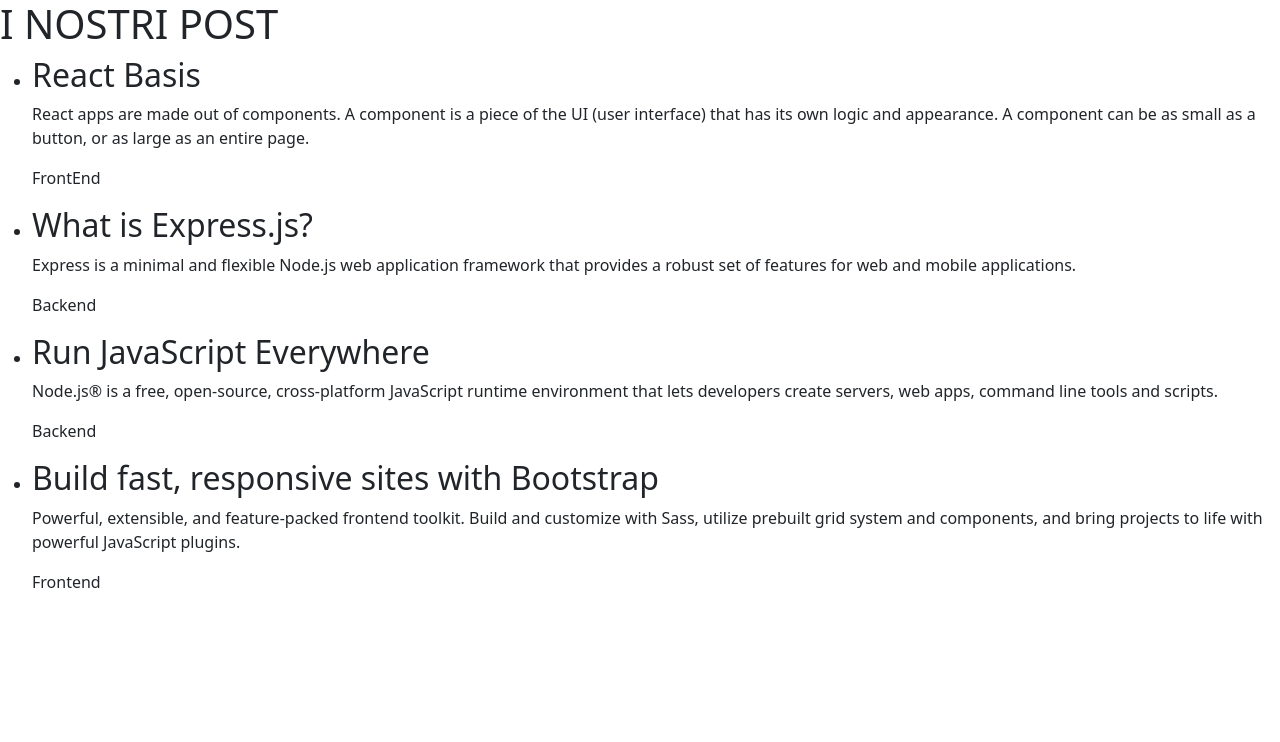
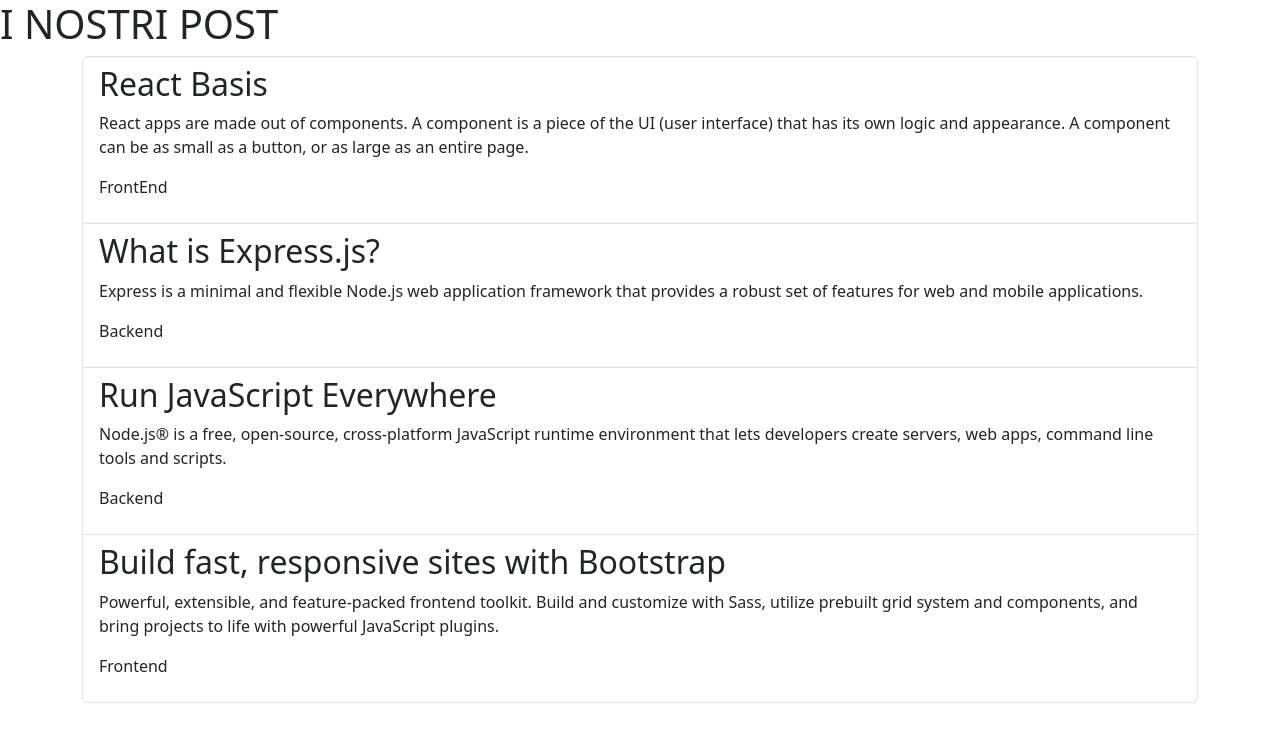
Before and after one commit to ilariamaffiola/react-context-api, a React (Vite) app: page / in a window 1280 px wide. Shown: the top 742 px of the page. Built offline with nearby package versions, Linux system fonts and the light colour scheme.

Commit message:
[UPD] Add Bootstrap classes to PostCard and PostsList components for improved styling

```diff
--- a/src/Components/Posts/PostCard.jsx
+++ b/src/Components/Posts/PostCard.jsx
@@ -2,7 +2,7 @@
 
 const PostCard = ({post}) => {
   return (
-    <li key={post.id}>
+    <li key={post.id} className='list-group-item'>
           <h2>{post.title}</h2>
           <p>{post.content}</p>
           <p>{post.category}</p>
--- a/src/Components/Posts/PostsList.jsx
+++ b/src/Components/Posts/PostsList.jsx
@@ -5,8 +5,8 @@
 const PostsList = () => {
     const {posts} = useContext(PostListContext);
   return (
-    <div>
-        <ul>
+    <div className='col-12'>
+        <ul className='list-group'>
         {posts.map((post) => (
             <PostCard post={post}/>
         ))}
--- a/src/Components/Posts/PostsPage.jsx
+++ b/src/Components/Posts/PostsPage.jsx
@@ -6,9 +6,13 @@
     <header>
         <h1>I NOSTRI POST</h1>
     </header>
-    <div>
-      <PostsList />
-    </div>
+    <main>
+        <div className='container'>
+            <div className="row">
+                <PostsList />
+            </div>
+        </div>
+    </main>
     </>
   )
 }
```
